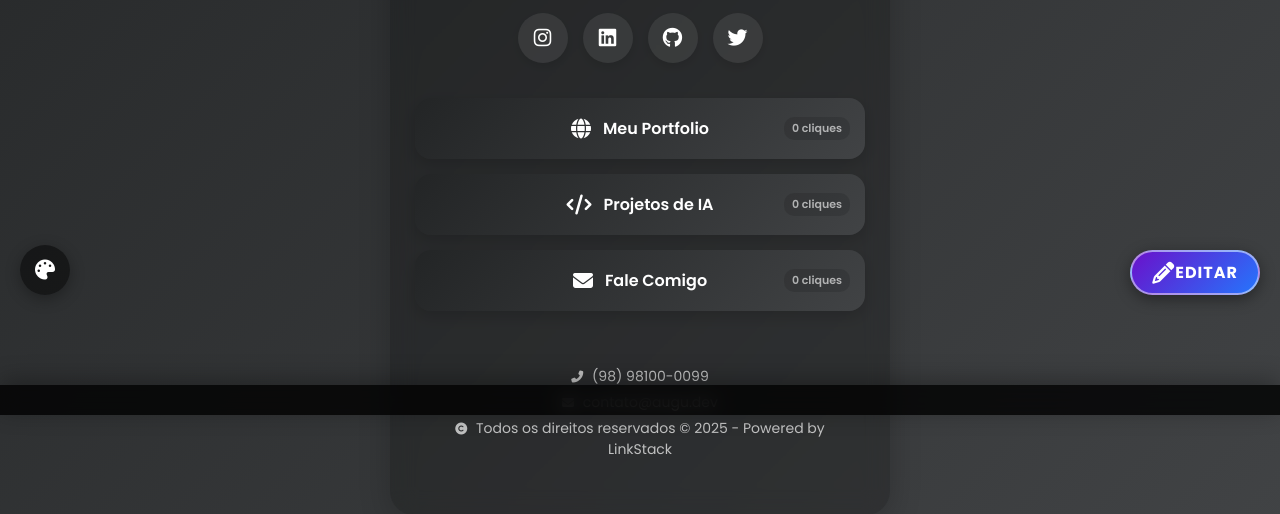
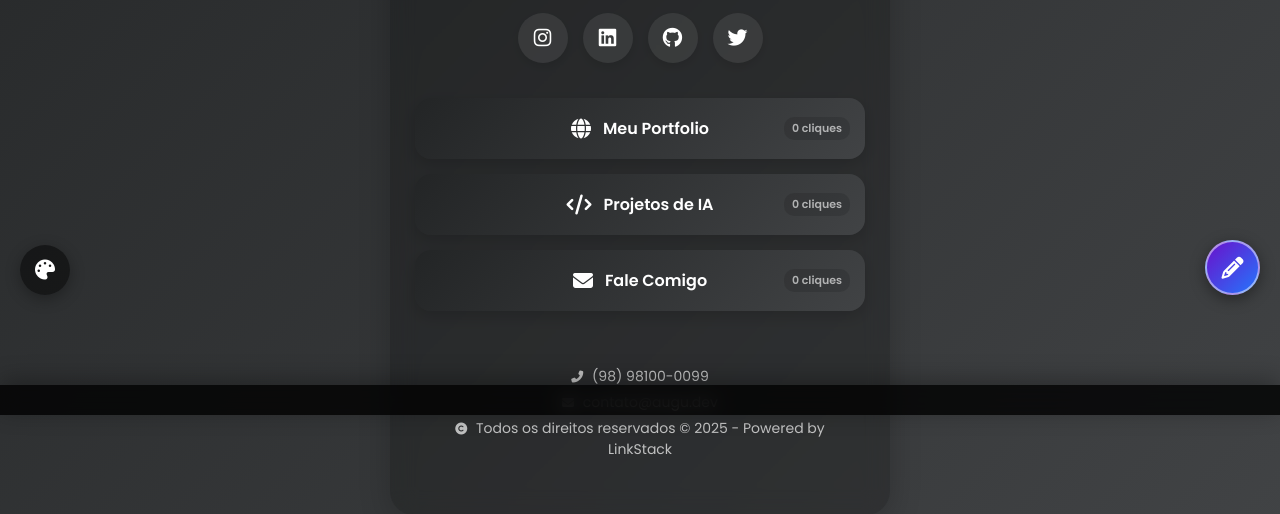
Before and after one commit to euaugusto1/WebBeautyBoost3, a Flask app: page / in a window 1280 px wide. Shown: the part 485-999 px from the top of the page. Run offline with Flask 3, Linux system fonts and the light colour scheme; data comes from the database, SQL or seed files in the repository.

Commit message:
Improves profile editing
Updated the profile editing button's appearance and fixed an issue preventing the first banner from being clickable.  The `edit-mode.css` and `edit-mode.js` files were modified to address styling and functionality, and the edit button in `templates/index.html` was updated to remove text. A new image asset (`attached_assets/image_1744904192550.png`) was also added.

Replit-Commit-Author: Agent
Replit-Commit-Session-Id: 8580ea19-0134-4eb4-9113-2bf77d58a295
Replit-Commit-Screenshot-Url: https://storage.googleapis.com/screenshot-production-us-central1/e92c9ac1-f45a-45b8-b7f7-a9398957e1e5/eaa51423-9538-4c37-90f7-17c1ec9cde11.jpg

```diff
--- a/static/css/edit-mode.css
+++ b/static/css/edit-mode.css
@@ -13,11 +13,10 @@
   position: fixed !important;
   bottom: 20px !important;
   right: 20px !important;
-  width: auto !important;
-  min-width: 100px !important;
-  height: 45px !important;
-  border-radius: 30px !important;
-  background: linear-gradient(135deg, #6a11cb, #2575fc) !important;
+  width: 55px !important;
+  height: 55px !important;
+  border-radius: 50% !important;
+  background: var(--gradient, linear-gradient(135deg, #6a11cb, #2575fc)) !important;
   color: #fff !important;
   border: 2px solid rgba(255, 255, 255, 0.5) !important;
   display: flex !important;
@@ -28,13 +27,10 @@
   z-index: 9999999 !important; /* Valor extremamente alto para garantir que fique por cima de tudo */
   transition: all 0.3s ease !important;
   font-size: 16px !important;
-  font-weight: bold !important;
-  padding: 10px 20px !important;
+  padding: 0 !important;
   opacity: 1 !important;
   visibility: visible !important;
   pointer-events: auto !important;
-  text-transform: uppercase !important;
-  letter-spacing: 1px !important;
   animation: pulse-effect 2s infinite; /* Adiciona animação para chamar atenção */
 }
 
--- a/static/js/edit-mode.js
+++ b/static/js/edit-mode.js
@@ -1218,8 +1218,7 @@ function initEditSystem() {
       enableEditMode();
       createActionButtons(); // Criar botões quando o modo de edição for habilitado
     });
-  } else {
   */
-    console.error('Botão de edição não encontrado mesmo após tentativa de criação!');
-  //}
+  // Se ainda não encontrou o botão após todas as tentativas
+  console.error('Botão de edição não encontrado mesmo após tentativa de criação!');
 });
--- a/templates/index.html
+++ b/templates/index.html
@@ -138,7 +138,7 @@
 
   <!-- Controles de edição -->
   <button class="edit-toggle" id="edit-toggle" type="button">
-    <i class="fas fa-pencil-alt"></i> Editar
+    <i class="fas fa-pencil-alt"></i>
   </button>
   <div class="edit-controls" id="edit-controls">
   </div>
```
Also changed, not shown: attached_assets/image_1744904192550.png (added).
